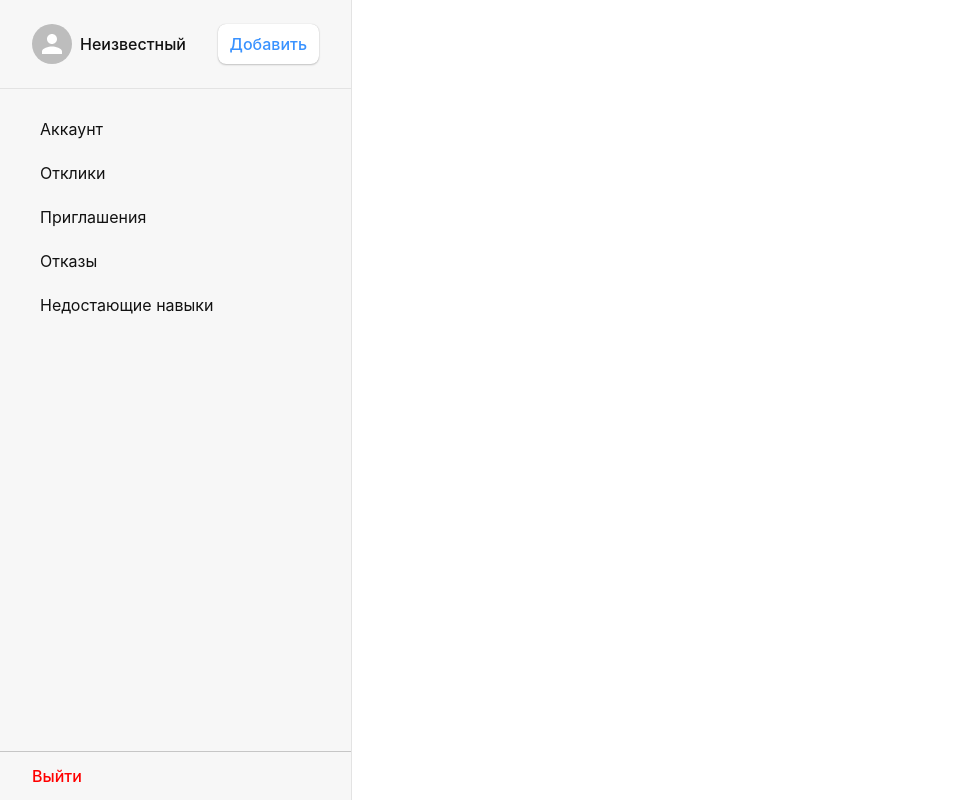
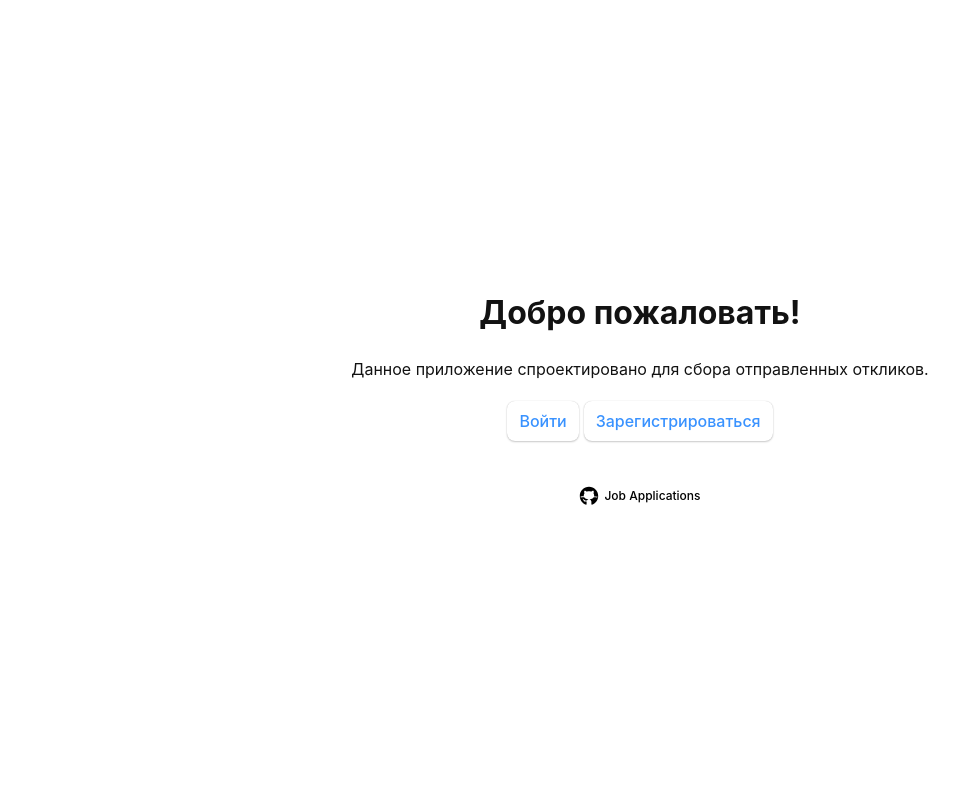
Before and after one commit to NewZaikaM/our-command-project, a React (Vite) app: page / in a window 1280 px wide. Shown: the whole page, without its empty margins (0-955 px from the left). Built offline with nearby package versions, Linux system fonts and the light colour scheme.

Commit message:
Added welcome page

```diff
--- a/src/index.css
+++ b/src/index.css
@@ -22,8 +22,7 @@ body {
 	line-height: 1.5;
 	color: #121212;
 }
-textarea,
-input,
+
 button {
 	font-size: 1rem;
 	font-family: inherit;
@@ -40,8 +39,6 @@ button {
 	font-weight: 500;
 	cursor: pointer;
 }
-textarea:hover,
-input:hover,
 button:hover {
 	box-shadow: 0 0px 1px hsla(0, 0%, 0%, 0.6), 0 1px 2px hsla(0, 0%, 0%, 0.2);
 }
@@ -57,6 +54,48 @@ button:active {
 	width: 100%;
 }
 
+#welcome {
+	display: flex;
+	flex-direction: column;
+	justify-content: center;
+	align-items: center;
+	height: 100%;
+	width: 100%;
+
+}
+#welcome *{
+	margin-bottom: 20px;
+	margin-top: 0;
+}
+#welcome #buttons {
+	display: flex;
+	gap: 5px;
+}
+#welcome a {
+	position: relative;
+	display: flex;
+	justify-content: center;
+	align-items: center;
+	gap: 5px;
+	color: #000;
+	text-decoration: none;
+	font-size: 12px;
+	font-weight: 500;
+	transition: .3s all;
+	margin-bottom: 0;
+	padding: 5px;
+}
+#welcome a * {
+	margin-bottom: 0;
+}
+
+#welcome a:hover {
+	color: #3992ff;
+}
+#welcome img {
+	width: 20px;
+	height: 20px;
+}
 #sidebar {
 	width: 22rem;
 	background-color: #f7f7f7;
--- /dev/null
+++ b/src/pages/welcome-page/WelcomePage.jsx
@@ -0,0 +1,20 @@
+import React from 'react';
+
+const WelcomePage = () => {
+	return (
+		<div id="welcome">
+			<h1>Добро пожаловать!</h1>
+			<p>Данное приложение спроектировано для сбора отправленных откликов.</p>
+			<div id="buttons">
+				<button>Войти</button>
+				<button>Зарегистрироваться</button>
+			</div>
+			<a href="https://github.com/NewZaikaM/our-command-project">
+				<img src="./../../../public/icons8-github.svg" alt="GitHub"/>
+				<p>Job Applications</p>
+			</a>
+		</div>
+	);
+};
+
+export default WelcomePage;
```
Also changed, not shown: src/router.jsx (+10 -5 lines), public/icons8-applications-64.png (added), public/icons8-github.svg (added).
